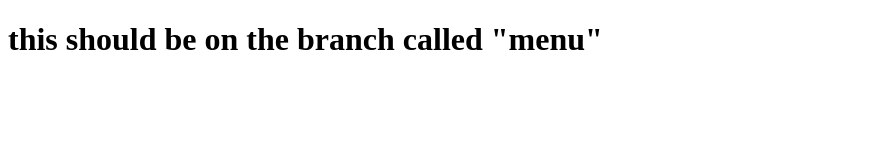
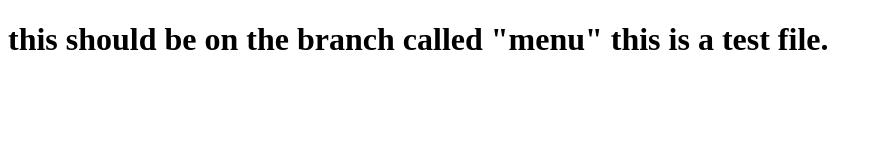
Before and after one commit to yangxiaoxi65/Elderly-Wechat-Assistant, a plain HTML site: page menu-test.html in a window 1280 px wide. Shown: the whole page, without its empty margins (0-882 px from the left). Drawn offline with Linux system fonts and the light colour scheme.

Commit message:
finish testing

```diff
--- a/menu.html
+++ b/menu-test.html
@@ -8,7 +8,7 @@
 </head>
 <body>
     <h1>
-        this should be on the branch called "menu"
+        this should be on the branch called "menu" this is a test file.
     </h1>
 </body>
 </html>
```
Also changed, not shown: index-test.html (renamed from index.html).
